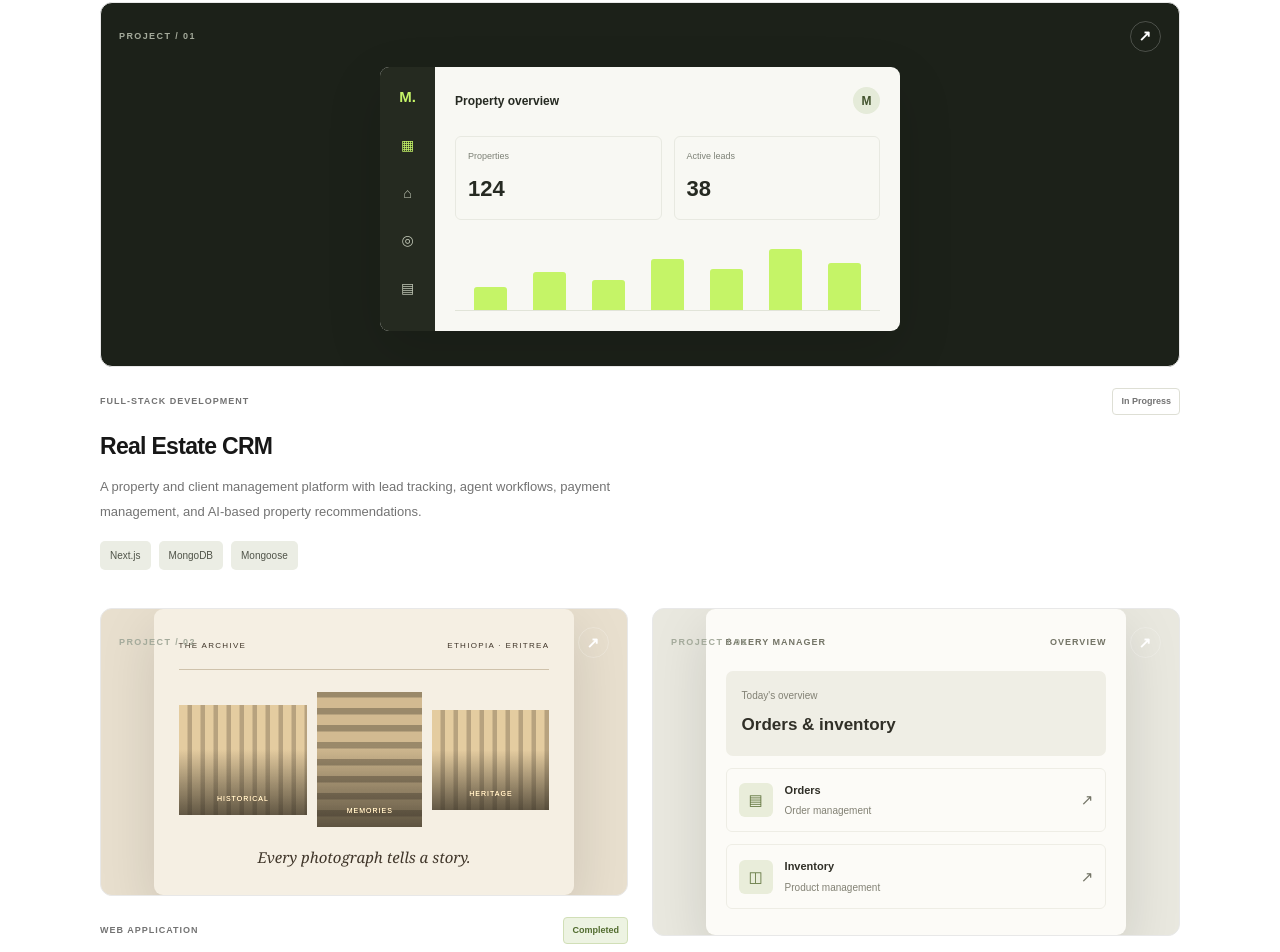
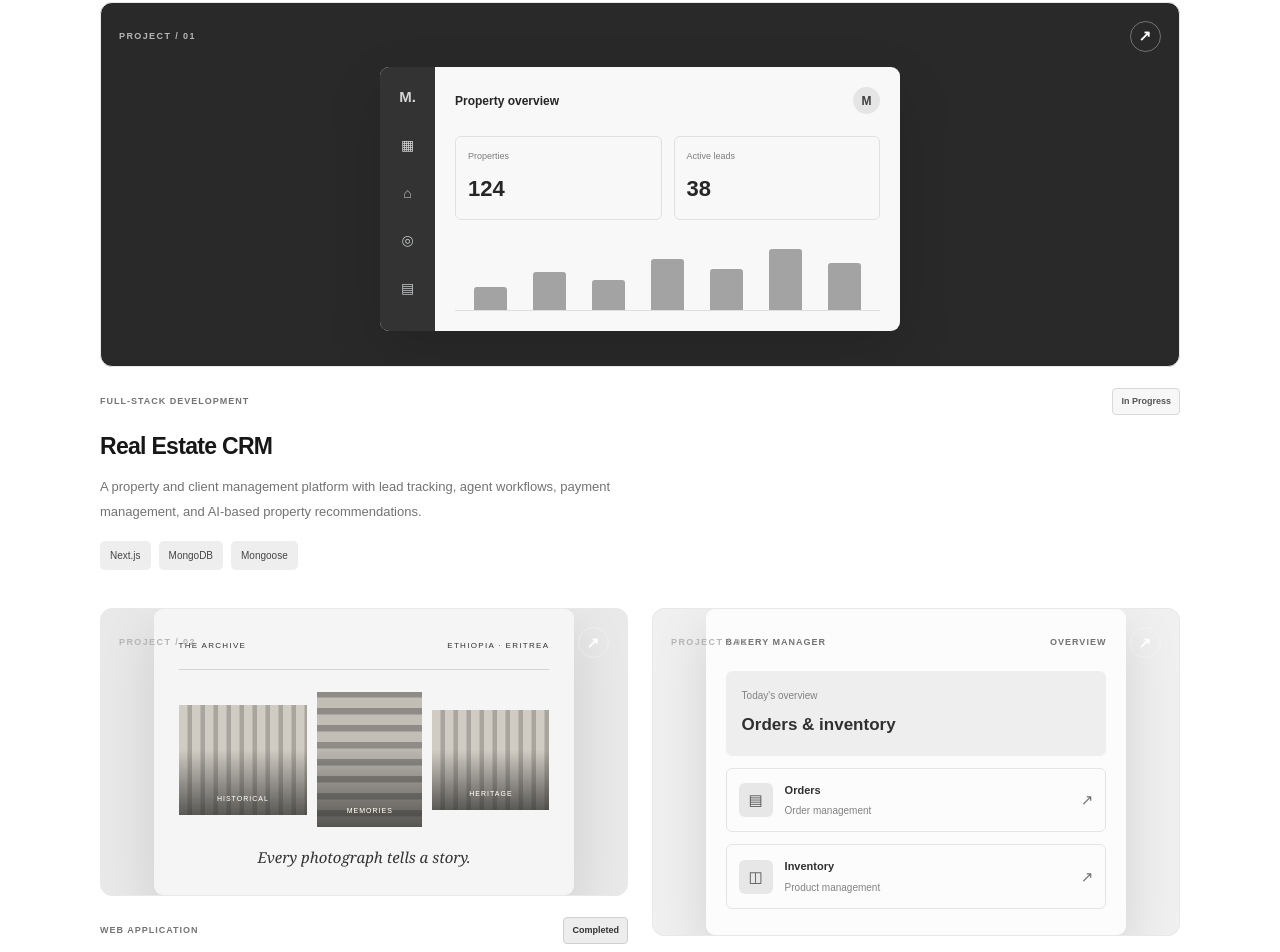
Before and after one commit to mihret-emeru/Personal-Website, a Next.js app: page / in a window 1280 px wide. Shown: the part 1172-2124 px from the top of the page. Built offline with nearby package versions, Linux system fonts and the light colour scheme.

Commit message:
Refactor styles in Projects.css for consistency
Updated various styles in Projects.css for improved appearance and consistency. Adjusted colors, backgrounds, and hover effects for project cards.

```diff
--- a/src/styles/Projects.css
+++ b/src/styles/Projects.css
@@ -26,7 +26,7 @@
 .projects-eyebrow span {
   width: 20px;
   height: 2px;
-  background: #8daf48;
+  background: #737373;
 }
 
 .projects-title {
@@ -36,7 +36,7 @@
 }
 
 .projects-title span {
-  color: #7e9e43;
+  color: #737373;
 }
 
 .projects-intro {
@@ -54,7 +54,12 @@
 }
 
 .project-card {
+  display: block;
   min-width: 0;
+  color: inherit;
+  text-decoration: none;
+  border-radius: 12px;
+  outline-offset: 5px;
 }
 
 .project-card:first-child {
@@ -70,6 +75,9 @@
   min-height: 285px;
   border: 1px solid var(--border);
   border-radius: 12px;
+  transition:
+    border-color 0.25s ease,
+    box-shadow 0.25s ease;
 }
 
 .project-card:first-child .project-visual {
@@ -85,7 +93,7 @@
   display: flex;
   align-items: center;
   justify-content: space-between;
-  color: #a4aa9b;
+  color: #b5b5b5;
   font-size: 9px;
   font-weight: 600;
   letter-spacing: 1.4px;
@@ -96,22 +104,26 @@
   place-items: center;
   width: 31px;
   height: 31px;
-  border: 1px solid #ffffff35;
+  border: 1px solid #ffffff55;
   border-radius: 50%;
   color: #ffffff;
   font-size: 15px;
+  transition:
+    background 0.25s ease,
+    color 0.25s ease,
+    transform 0.25s ease;
 }
 
 .project-visual-real-estate {
-  background: #1c2119;
+  background: #292929;
 }
 
 .project-visual-vintage {
-  background: #e8dfce;
+  background: #e9e9e9;
 }
 
 .project-visual-bakery {
-  background: #e9e8df;
+  background: #f0f0f0;
 }
 
 .project-mockup {
@@ -127,8 +139,8 @@
   display: flex;
   min-height: 245px;
   margin-top: 30px;
-  background: #f8f8f3;
-  color: #262a22;
+  background: #f8f8f8;
+  color: #262626;
 }
 
 .mockup-sidebar {
@@ -138,19 +150,19 @@
   gap: 24px;
   width: 55px;
   padding: 17px 0;
-  background: #252a20;
-  color: #bfc5b4;
+  background: #333333;
+  color: #bfc5c5;
   font-size: 14px;
 }
 
 .mockup-logo {
-  color: #c5f467;
+  color: #d4d4d4;
   font-size: 15px;
   font-weight: 800;
 }
 
 .mockup-sidebar-active {
-  color: #c5f467;
+  color: #d4d4d4;
 }
 
 .mockup-main {
@@ -174,8 +186,8 @@
   width: 27px;
   height: 27px;
   border-radius: 50%;
-  background: #e5ebd9;
-  color: #43532e;
+  background: #e5e5e5;
+  color: #404040;
 }
 
 .mockup-stats {
@@ -190,12 +202,12 @@
   flex-direction: column;
   gap: 5px;
   padding: 12px;
-  border: 1px solid #e8e9e1;
+  border: 1px solid #e0e0e0;
   border-radius: 6px;
 }
 
 .mockup-stats small {
-  color: #7d8176;
+  color: #7d7d7d;
   font-size: 9px;
 }
 
@@ -211,19 +223,19 @@
   height: 75px;
   margin-top: 16px;
   padding: 8px 12px 0;
-  border-bottom: 1px solid #e1e4d8;
+  border-bottom: 1px solid #dedede;
 }
 
 .mockup-chart span {
   width: 8%;
   border-radius: 3px 3px 0 0;
-  background: #c5f467;
+  background: #a3a3a3;
 }
 
 .vintage-mockup {
   padding: 30px 25px 24px;
-  background: #f5efe3;
-  color: #40362a;
+  background: #f5f5f5;
+  color: #333333;
 }
 
 .vintage-heading {
@@ -231,7 +243,7 @@
   justify-content: space-between;
   gap: 8px;
   padding-bottom: 16px;
-  border-bottom: 1px solid #cfc2ab;
+  border-bottom: 1px solid #d4d4d4;
   font-size: 8px;
   letter-spacing: 1.3px;
 }
@@ -250,17 +262,17 @@
   justify-content: center;
   min-height: 110px;
   padding: 10px 4px;
-  filter: sepia(0.7);
+  filter: grayscale(0.8) sepia(0.15);
   background:
-    linear-gradient(0deg, #2e291fbd, transparent 60%),
+    linear-gradient(0deg, #2e2e2ebd, transparent 60%),
     repeating-linear-gradient(
       90deg,
-      #c6b28e,
-      #c6b28e 8px,
-      #a08d6f 9px,
-      #a08d6f 13px
+      #c6c6c6,
+      #c6c6c6 8px,
+      #a0a0a0 9px,
+      #a0a0a0 13px
     );
-  color: #fff8e8;
+  color: #ffffff;
   font-size: 7px;
   letter-spacing: 1px;
 }
@@ -268,13 +280,13 @@
 .vintage-photo-two {
   min-height: 135px;
   background:
-    linear-gradient(0deg, #2e291fbd, transparent 60%),
+    linear-gradient(0deg, #2e2e2ebd, transparent 60%),
     repeating-linear-gradient(
       0deg,
-      #b8a27e,
-      #b8a27e 10px,
-      #88775c 11px,
-      #88775c 17px
+      #b8b8b8,
+      #b8b8b8 10px,
+      #888888 11px,
+      #888888 17px
     );
 }
 
@@ -292,15 +304,15 @@
 
 .bakery-mockup {
   padding: 26px 20px;
-  background: #fcfbf7;
-  color: #302f27;
+  background: #fcfcfc;
+  color: #303030;
 }
 
 .bakery-heading {
   display: flex;
   justify-content: space-between;
   gap: 8px;
-  color: #737466;
+  color: #737373;
   font-size: 9px;
   font-weight: 700;
   letter-spacing: 1px;
@@ -313,12 +325,12 @@
   margin-top: 20px;
   padding: 16px;
   border-radius: 7px;
-  background: #efeee5;
+  background: #eeeeee;
 }
 
 .bakery-highlight span,
 .bakery-order small {
-  color: #828174;
+  color: #828282;
   font-size: 10px;
 }
 
@@ -332,7 +344,7 @@
   gap: 12px;
   margin-top: 12px;
   padding: 12px;
-  border: 1px solid #eeede5;
+  border: 1px solid #e5e5e5;
   border-radius: 6px;
 }
 
@@ -342,8 +354,8 @@
   width: 34px;
   height: 34px;
   border-radius: 6px;
-  background: #e9edda;
-  color: #60743d;
+  background: #e7e7e7;
+  color: #525252;
 }
 
 .bakery-order > span:nth-child(2) {
@@ -358,7 +370,7 @@
 }
 
 .bakery-order > span:last-child {
-  color: #737466;
+  color: #737373;
 }
 
 .project-card-content {
@@ -379,22 +391,25 @@
 
 .project-status {
   padding: 5px 8px;
-  border: 1px solid #dedfd5;
+  border: 1px solid #d8d8d8;
   border-radius: 4px;
+  background: #f7f7f7;
+  color: #555555;
   font-size: 9px;
   letter-spacing: 0;
 }
 
 .project-status-completed {
-  border-color: #d1dfb7;
-  background: #edf3e2;
-  color: #526c2f;
+  border-color: #cfcfcf;
+  background: #ededed;
+  color: #333333;
 }
 
 .project-card-content h3 {
   margin-top: 12px;
   font-size: 23px;
   letter-spacing: -0.7px;
+  transition: color 0.2s ease;
 }
 
 .project-description {
@@ -415,9 +430,28 @@
 .project-technologies span {
   padding: 6px 10px;
   border-radius: 5px;
-  background: #ebede4;
-  color: #505449;
+  background: #eeeeee;
+  color: #454545;
   font-size: 10px;
+}
+
+.project-card:hover .project-visual {
+  border-color: #a3a3a3;
+  box-shadow: 0 12px 30px #0000000d;
+}
+
+.project-card:hover .project-visual-arrow {
+  background: #ffffff;
+  color: #171717;
+  transform: translate(2px, -2px);
+}
+
+.project-card:hover .project-card-content h3 {
+  color: #737373;
+}
+
+.project-card:focus-visible {
+  outline: 2px solid #737373;
 }
 
 .projects-footer {
@@ -541,3 +575,11 @@
     font-size: 21px;
   }
 }
+
+@media (prefers-reduced-motion: reduce) {
+  .project-visual,
+  .project-visual-arrow,
+  .project-card-content h3 {
+    transition: none;
+  }
+}
```
